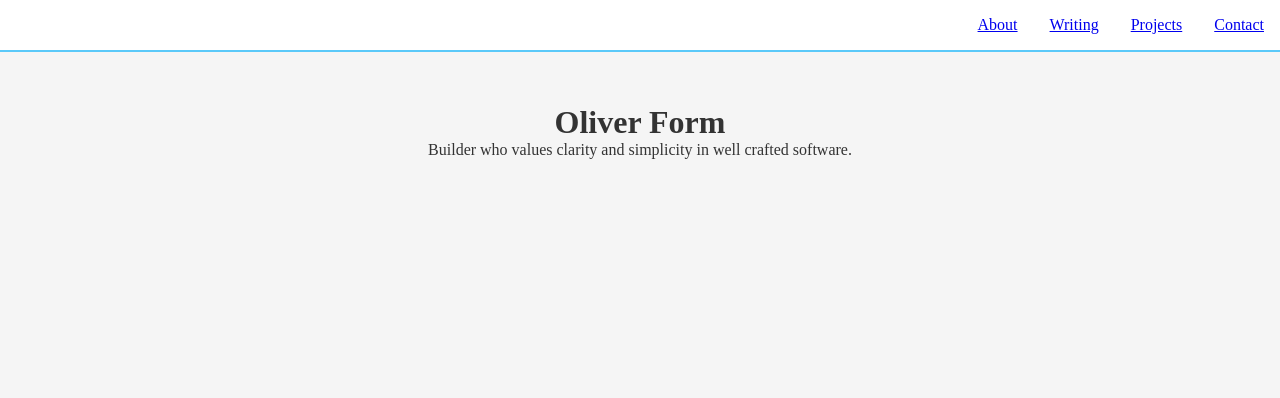
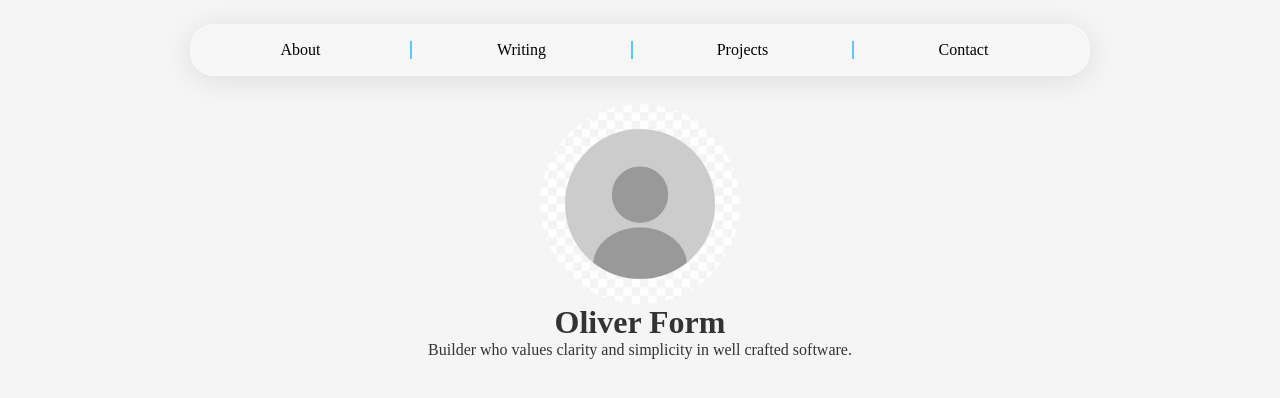
Before and after one commit to Oliver-Form/oliver-portfolio, a plain HTML site: page index.html in a window 1280 px wide. Drawn offline with Linux system fonts and the light colour scheme.

Commit message:
made navbar central with rounded points

```diff
--- a/css/nav.css
+++ b/css/nav.css
@@ -1,22 +1,47 @@
 .nav {
   position: fixed;
   top: 0;
-  left: 0;
-  width: 100%;
-  background-color: #fff;
+  left: 50%;
+  transform: translateX(-50%);
+  max-width: 900px;
+  width: 95%;
+  background: rgba(255, 255, 255, 0.18);
+  box-shadow: 0 4px 30px rgba(0, 0, 0, 0.1);
+  backdrop-filter: blur(12px);
+  -webkit-backdrop-filter: blur(12px);
+  border: 1px solid rgba(255, 255, 255, 0.3);
   z-index: 1000;
   padding: 1rem 1rem 1rem 0;
   display: flex;
   justify-content: end;
   align-items: end;
-  gap: 2rem;
-  border-bottom: 2px solid #37bef8d1;
+  /* border-bottom: 2px solid #37bef8d1; */
+  border-radius: 1.5rem;
+  overflow: hidden;
+  margin: 1.5rem auto 0 auto;
 }
 
 .nav__list {
   display: flex;
-  gap: 2rem;
+  gap: 0;
   list-style: none;
   padding: 0;
   margin: 0;
+  width: 100%;
 }
+
+.nav__list li {
+  flex: 1 1 0;
+  text-align: center;
+  border-right: 2px solid #37bef8d1;
+  padding: 0 0.5rem;
+}
+
+.nav__list li:last-child {
+  border-right: none;
+}
+
+.nav__link {
+  text-decoration: none;
+  color: #000;
+}
--- a/css/style.css
+++ b/css/style.css
@@ -22,6 +22,15 @@ footer {
   margin-bottom: 20px;
 }
 
+header img {
+  display: block;
+  max-width: 200px;
+  width: 100%;
+  height: auto;
+  margin: 0 auto;
+  border-radius: 50%;
+}
+
 @media (max-width: 400px) {
   header {
     margin-top: 20px;
--- a/index.html
+++ b/index.html
@@ -6,13 +6,13 @@
     <meta name="description"
         content="Portfolio of Oliver Form, a teenage developer passionate about crafting elegant software.">
 
-    <title>Oliver Form - Portfolio</title>
+    <title>Oliver Form | Developer</title>
 
-    <meta property="og:title" content="Oliver Form - Portfolio">
+    <meta property="og:title" content="Oliver Form | Developer">
     <meta property="og:description"
         content="Portfolio website of Oliver Form - a builder who values clarity and simplicity in well crafted software.">
     <meta property="og:image">
-    <meta property="og:site_name" content="Oliver Form - Portfolio">
+    <meta property="og:site_name" content="Oliver Form | Developer">
 
     <link rel="stylesheet" href="css/style.css" />
     <link rel="stylesheet" href="css/nav.css" />
@@ -30,6 +30,7 @@
 </body>
 
     <header>
+        <img src="assets/profile.jpg" alt="Your Name"/>
         <h1>Oliver Form</h1>
         <p>Builder who values clarity and simplicity in well crafted software.</p>
     </header>
```
Also changed, not shown: assets/profile.jpg (added).
